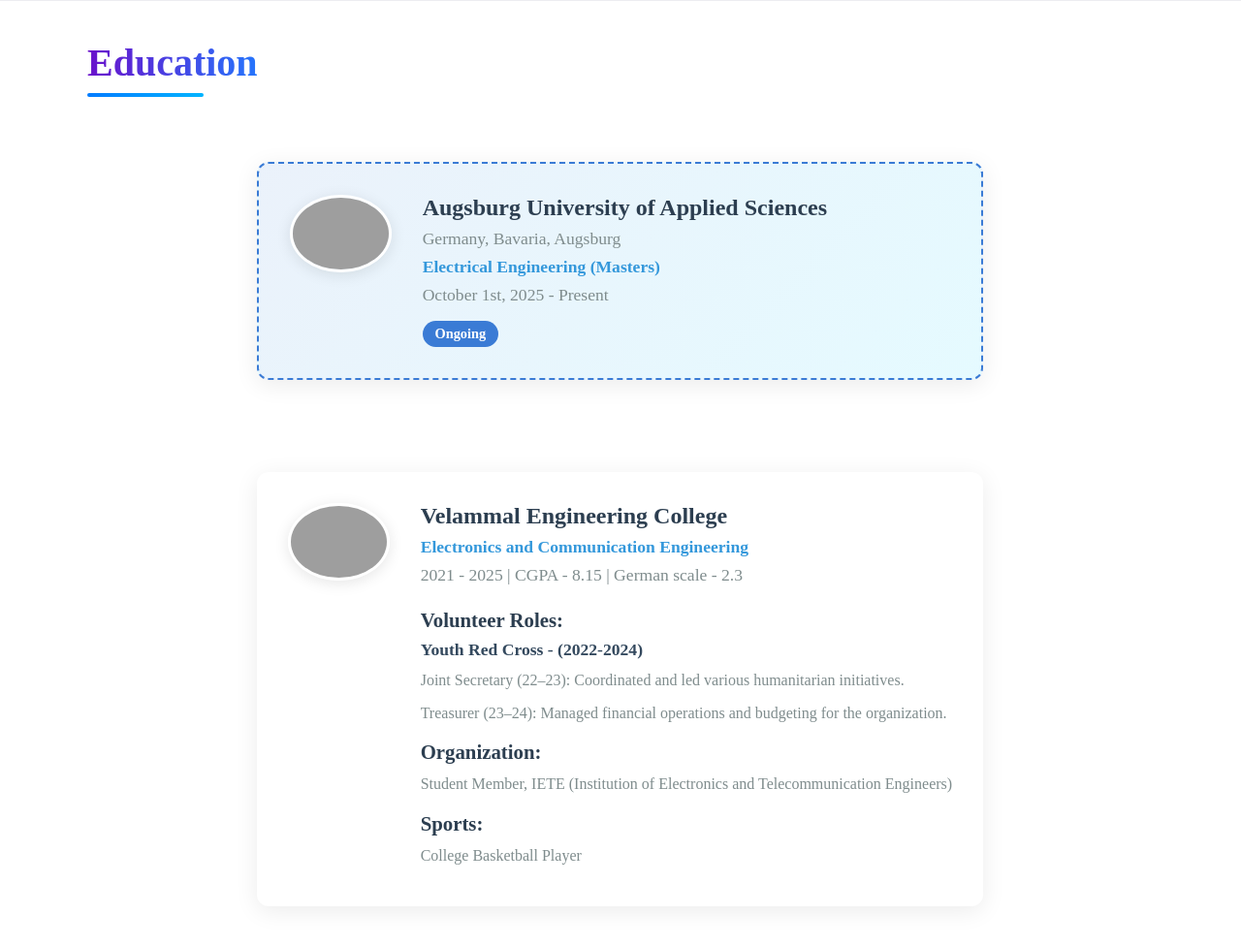
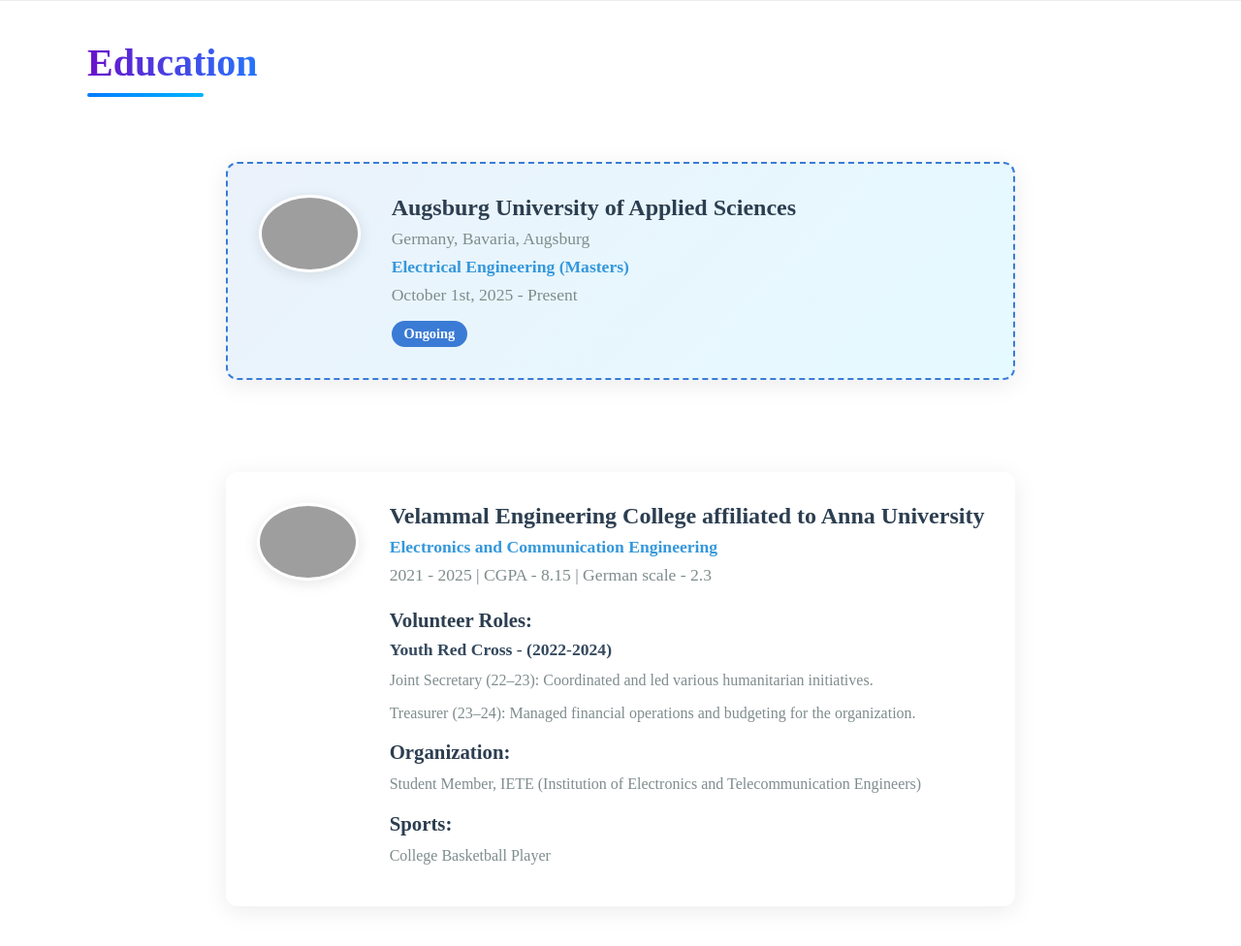
Before and after one commit to Vijayardhan/Portfolio_Vijay_Ardhanari, a Flask app: page / in a window 1280 px wide. Shown: the part 1756-2732 px from the top of the page at 97% size. Run offline with Flask 3, Linux system fonts and the light colour scheme; some libraries are stand-ins or nearby versions; grey boxes are pictures that could not be loaded.

Commit message:
sixth commi

```diff
--- a/templates/education.html
+++ b/templates/education.html
@@ -33,7 +33,7 @@
                     <img src="https://i.ibb.co/1Rh3XwG/Untitled-design-7.png" alt="Velammal Engineering College">
                 </div>
                 <div class="timeline-content">
-                    <h1>Velammal Engineering College</h1>
+                    <h1>Velammal Engineering College affiliated to Anna University</h1>
                     <p class="specialization">Electronics and Communication Engineering</p>
                     <p class="date">2021 - 2025 | CGPA - 8.15 | German scale - 2.3</p>
 
```
